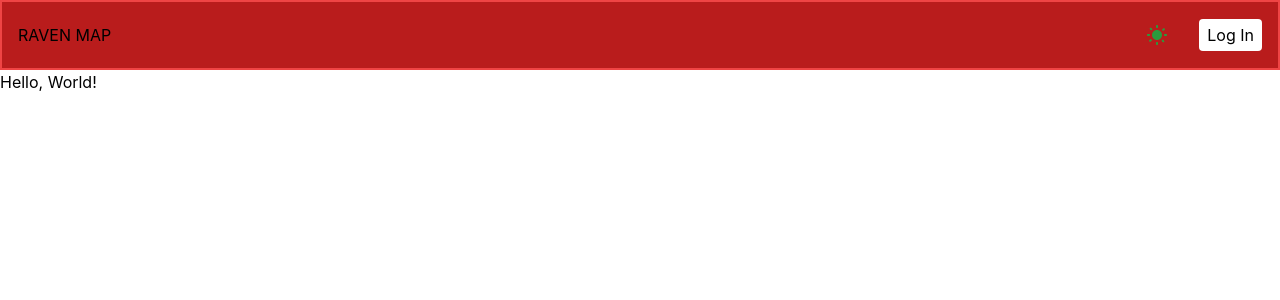
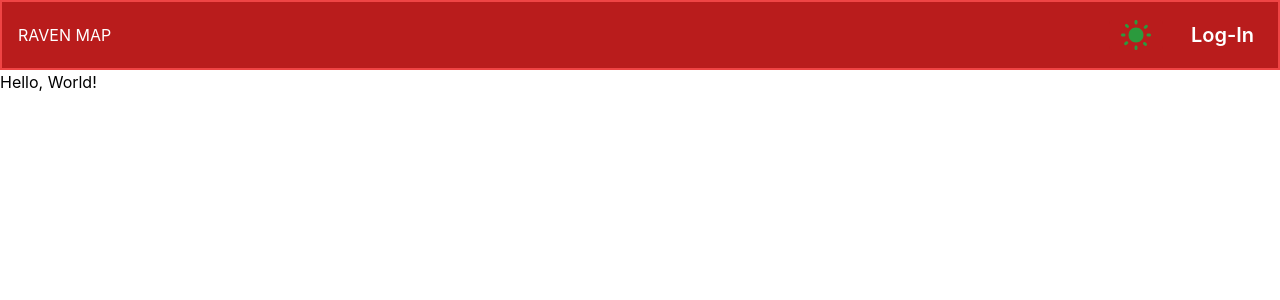
Before and after one commit to NirajMalokar21/hth-Sept2024, a Next.js app: page / in a window 1280 px wide. Shown: the top 300 px of the page. Built offline with nearby package versions, Linux system fonts and the light colour scheme.

Commit message:
Ficed bug where dark-border was showing up around moon icon

```diff
--- a/components/Navbar.tsx
+++ b/components/Navbar.tsx
@@ -4,10 +4,10 @@ import Theme from './Theme'
 const Navbar = () => {
   return (
     <div className='border-2 border-red-500 bg-red-700 w-full p-2 px-4 h-[70px] flex flex-row items-center justify-between'>
-        <h1>RAVEN MAP</h1>
+        <h1 className='h1-bold text-white'>RAVEN MAP</h1>
         <div className='flex flex-row items-center justify-center gap-4'>
             <Theme />
-            <button className='bg-white p-1 rounded-sm px-2 '>Log In</button>
+            <button className='text-white text-xl font-semibold p-1 rounded-sm px-2 '>Log-In</button>
         </div>
     </div>
   )
--- a/components/Theme.tsx
+++ b/components/Theme.tsx
@@ -18,19 +18,19 @@ const Theme = () => {
   ];
   const {mode, setMode} = useTheme();
   return (
-    <Menubar className='relative border-none shadow-none bg-transparent'>
+    <Menubar className='relative shadow-none border-none bg-transparent'>
         <MenubarMenu>
-            <MenubarTrigger className='border-0 outline-none shadow-none background-light900_dark300 h-[30px]'>
+            <MenubarTrigger className='outline-none shadow-none bg-red-700 h-[30px]'>
                 {
                     mode === 'light' ? (
                         <Image src="/icons/sun.svg"
-                        width={20} height={20} className='active-theme border-none'
-                        style={{ minWidth: '20px', minHeight: '20px', width: '20px', height: '20px' }}
+                        width={30} height={30} className='active-theme border-none'
+                        style={{ minWidth: '20px', minHeight: '20px'}}
                         alt='light'/>
                     ): (
                         <Image src="/icons/moon.svg"
-                        width={20} height={20}
-                        style={{ minWidth: '20px', minHeight: '20px', width: '20px', height: '20px' }}
+                        width={30} height={30}
+                        style={{ minWidth: '20px', minHeight: '20px'}}
                         className='active-theme border-none' alt='dark' />
                     )
                 }
--- a/components/ui/menubar.tsx
+++ b/components/ui/menubar.tsx
@@ -27,7 +27,7 @@ const Menubar = React.forwardRef<
   <MenubarPrimitive.Root
     ref={ref}
     className={cn(
-      "flex h-9 items-center space-x-1 rounded-md border border-neutral-200 bg-white p-1 shadow-sm dark:border-neutral-800 dark:bg-neutral-950",
+      "flex h-9 items-center space-x-1 rounded-md bg-white p-1 shadow-sm ",
       className
     )}
     {...props}
@@ -78,7 +78,7 @@ const MenubarSubContent = React.forwardRef<
   <MenubarPrimitive.SubContent
     ref={ref}
     className={cn(
-      "z-50 min-w-[8rem] overflow-hidden rounded-md border border-neutral-200 bg-white p-1 text-neutral-950 shadow-lg data-[state=open]:animate-in data-[state=closed]:animate-out data-[state=closed]:fade-out-0 data-[state=open]:fade-in-0 data-[state=closed]:zoom-out-95 data-[state=open]:zoom-in-95 data-[side=bottom]:slide-in-from-top-2 data-[side=left]:slide-in-from-right-2 data-[side=right]:slide-in-from-left-2 data-[side=top]:slide-in-from-bottom-2 dark:border-neutral-800 dark:bg-neutral-950 dark:text-neutral-50",
+      "z-50 min-w-[8rem] overflow-hidden rounded-md border-neutral-200 bg-white p-1 text-neutral-950 shadow-lg data-[state=open]:animate-in data-[state=closed]:animate-out data-[state=closed]:fade-out-0 data-[state=open]:fade-in-0 data-[state=closed]:zoom-out-95 data-[state=open]:zoom-in-95 data-[side=bottom]:slide-in-from-top-2 data-[side=left]:slide-in-from-right-2 data-[side=right]:slide-in-from-left-2 data-[side=top]:slide-in-from-bottom-2  dark:bg-neutral-950 dark:text-neutral-50",
       className
     )}
     {...props}
```
